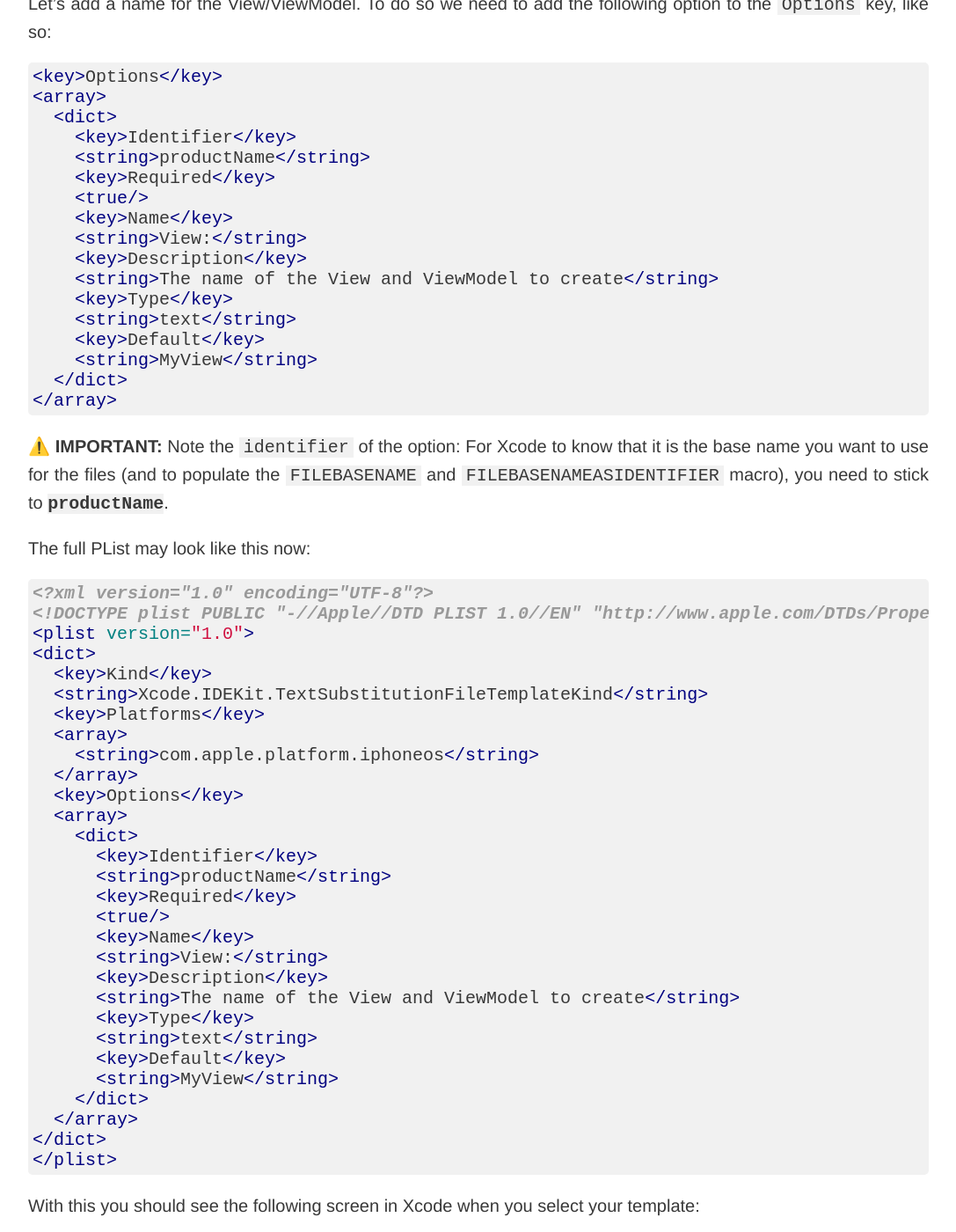
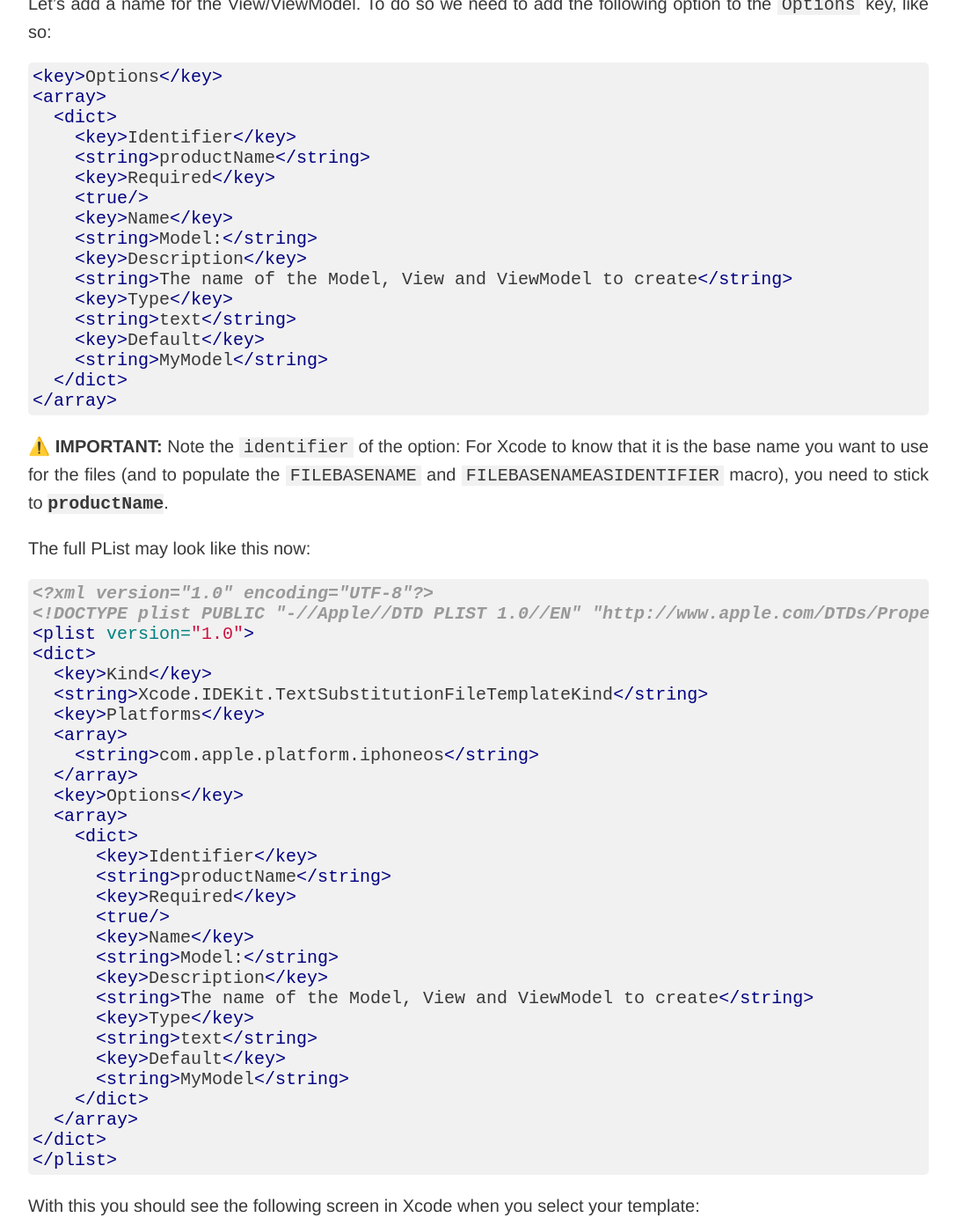
Before and after one commit to jeanetienne/jeanetienne.github.io, a Jekyll site: the page built from _posts/2017-09-10-advanced-xcode-template.md, in a window 1280 px wide and 1400 px high, scrolled down 3961 px. Shown: the whole window at 88% size, without its empty margins (96-1183 px from the left). Built offline with Jekyll 4.4.1, drawn with Linux system fonts in a browser that asks for light colours; nearby versions of some CDN libraries; some of the changed text lies outside the part shown.

Commit message:
Updating article

```diff
--- a/_posts/2017-09-10-advanced-xcode-template.md
+++ b/_posts/2017-09-10-advanced-xcode-template.md
@@ -94,13 +94,13 @@ Let's add a name for the View/ViewModel. To do so we need to add the following o
     <key>Required</key>
     <true/>
     <key>Name</key>
-    <string>View:</string>
+    <string>Model:</string>
     <key>Description</key>
-    <string>The name of the View and ViewModel to create</string>
+    <string>The name of the Model, View and ViewModel to create</string>
     <key>Type</key>
     <string>text</string>
     <key>Default</key>
-    <string>MyView</string>
+    <string>MyModel</string>
   </dict>
 </array>
 {% endhighlight %}
@@ -127,13 +127,13 @@ The full PList may look like this now:
       <key>Required</key>
       <true/>
       <key>Name</key>
-      <string>View:</string>
+      <string>Model:</string>
       <key>Description</key>
-      <string>The name of the View and ViewModel to create</string>
+      <string>The name of the Model, View and ViewModel to create</string>
       <key>Type</key>
       <string>text</string>
       <key>Default</key>
-      <string>MyView</string>
+      <string>MyModel</string>
     </dict>
   </array>
 </dict>
@@ -264,13 +264,13 @@ So now your PList should look like this:
       <key>Required</key>
       <true/>
       <key>Name</key>
-      <string>View:</string>
+      <string>Model:</string>
       <key>Description</key>
-      <string>The name of the View and ViewModel to create</string>
+      <string>The name of the Model, View and ViewModel to create</string>
       <key>Type</key>
       <string>text</string>
       <key>Default</key>
-      <string>MyView</string>
+      <string>MyModel</string>
     </dict>
     <dict>
       <key>Identifier</key>
```
Also changed, not shown: img/screenshot-4.png, img/screenshot-5.png.
